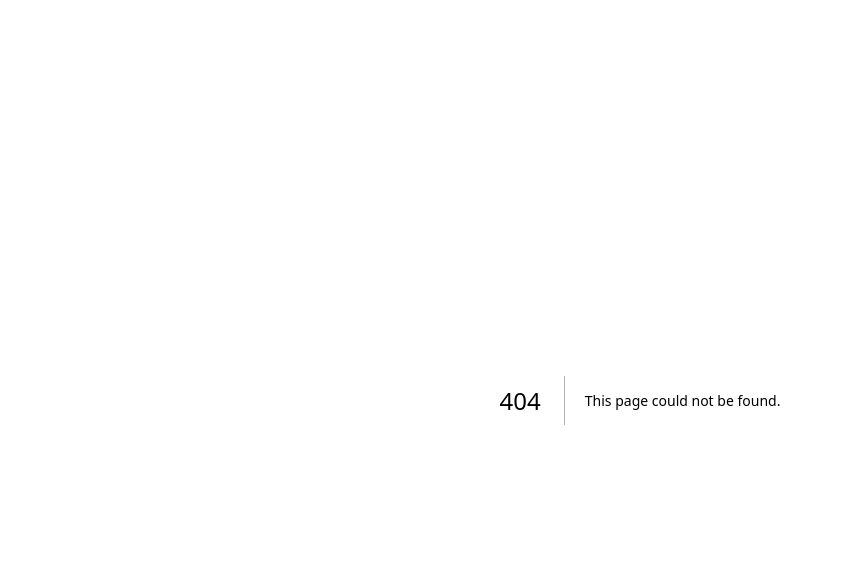
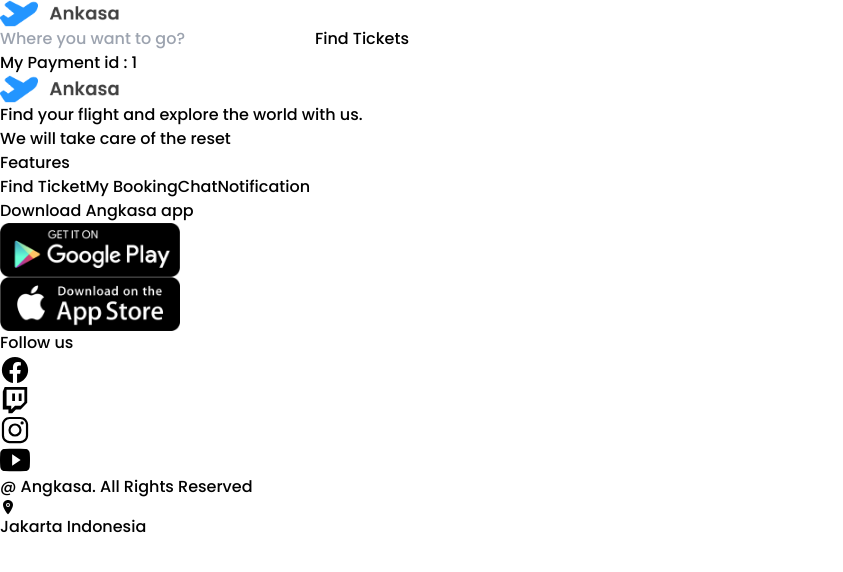
Before and after one commit to maulanazn/angkasatravel, a Next.js app: page /tickets/findticket/1/payment in a window 1280 px wide. Before the commit this address had no page. Shown: the top 572 px of the page, without its empty margins (0-843 px from the left). Built offline with nearby package versions, Linux system fonts and the light colour scheme.

Commit message:
Prepare the frontend

```diff
--- /dev/null
+++ b/app/tickets/findticket/[id]/payment/page.tsx
@@ -0,0 +1,12 @@
+'use client'
+
+import { useParams } from 'next/navigation'
+import React from 'react'
+
+export default function MyPayment() {
+  const {id} = useParams();
+
+  return (
+    <div>My Payment id : {id}</div>
+  )
+}
```
Also changed, not shown: app/tickets/[id]/page.tsx (added, +12 -0 lines), app/tickets/findticket/[id]/page.tsx (+5 -4 lines).
